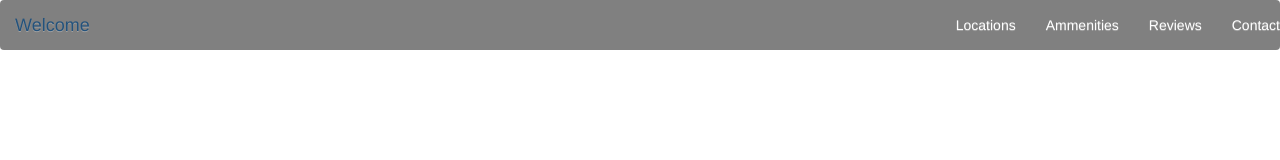
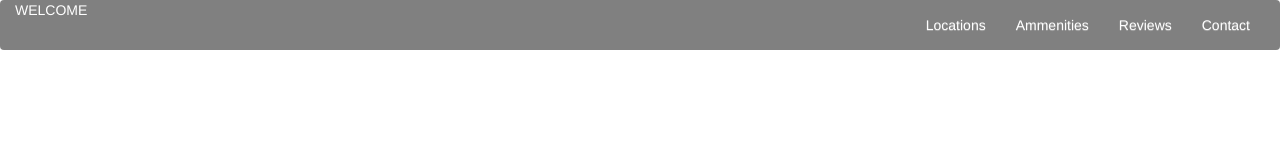
Before and after one commit to jcaraballo216/TuscanyVilla, a plain HTML site: page index.html in a window 1280 px wide. Drawn offline with nearby package versions, Linux system fonts and the light colour scheme.

Commit message:
Completed NavBar

```diff
--- a/index.html
+++ b/index.html
@@ -13,7 +13,9 @@
 </head>
 <body>
     <!--NAVBAR START-->
-    <nav class="navbar container-fluid">
+    <nav class="navbar">
+        <div class="container-fluid">
+            <!-- Brand and toggle get grouped for better mobile display -->
             <div class="navbar-header">
                 <button type="button" class="navbar-toggle collapsed" data-toggle="collapse" data-target="#bs-example-navbar-collapse-1" aria-expanded="false">
                     <span class="sr-only">Toggle navigation</span>
@@ -21,14 +23,19 @@
                     <span class="icon-bar"></span>
                     <span class="icon-bar"></span>
                 </button>
-            <a class="navbar-brand" href="#">Welcome</a>
+                <a class="navbar-welcome" href="#">WELCOME</a>
             </div>
+
+            <!-- Collect the nav links, forms, and other content for toggling -->
+            <div class="collapse navbar-collapse" id="bs-example-navbar-collapse-1">
                 <ul class="nav navbar-nav navbar-right">
                     <li><a href="#">Locations</a></li>
                     <li><a href="#">Ammenities</a></li>
                     <li><a href="#">Reviews</a></li>
                     <li><a href="#">Contact</a></li>
                 </ul>
+            </div><!-- /.navbar-collapse -->
+        </div><!-- /.container-fluid -->
     </nav>
 
 
```
Lines whose indentation alone changed are shown as unchanged.
